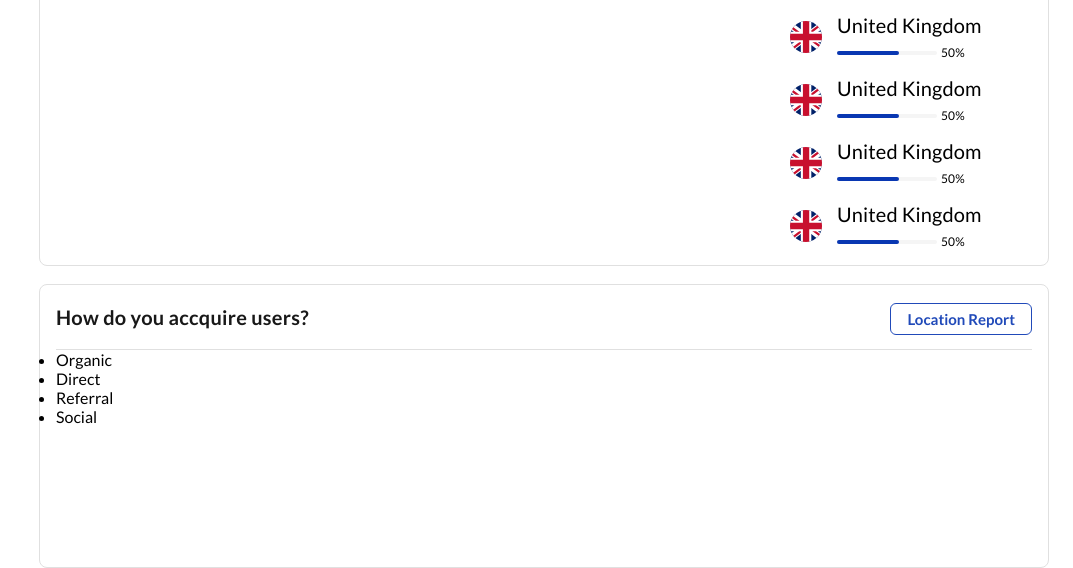
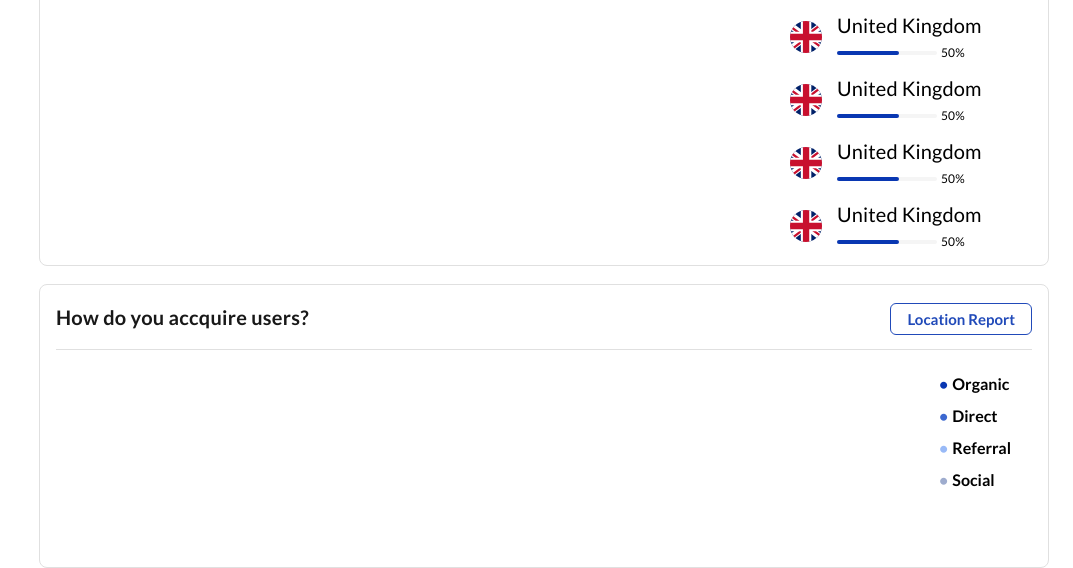
Before and after one commit to vishek-patel/WorkInSync-Dashboard, a plain HTML site: page index.html in a window 1280 px wide. Shown: the part 628-1196 px from the top of the page, without its empty margins (207-1280 px from the left). Drawn offline with Linux system fonts and the light colour scheme.

Commit message:
pie-chart-bullet point added

```diff
--- a/Style/style.css
+++ b/Style/style.css
@@ -482,3 +482,86 @@ nav .links ul li a:hover::after {
   width: 100%;
   height: 200px;
 }
+
+
+/* piechart section */
+.pie-chart-section {
+  margin-top: 18px;
+  border: 1px solid #e0e0e0;
+  padding: 18px 16px;
+  border-radius: 8px;
+}
+.pie-chart-section-heading {
+  font-weight: 700;
+  font-size: 20px;
+  flex: 1;
+  font-size: 20px;
+  line-height: 28px;
+  opacity: 0.9;
+  letter-spacing: 0.25px;
+}
+.pie-chart-heading-div {
+  display: flex;
+  margin-bottom: 14px;
+}
+.pie-chart-heading-div button {
+  font-weight: 700;
+  font-size: 15px;
+  color: #0937b2;
+  opacity: 0.9;
+  padding: 6px 16px;
+  background-color: white;
+  border-radius: 6px;
+  border: 1px solid #0937b2;
+}
+
+.pie-chart-main-div {
+  border-top: 1px solid #e0e0e0;
+  width: 100%;
+  height: 200px;
+  display: flex;
+}
+.pie-chart-data ul {
+  list-style: none;
+  display: flex;
+  flex-direction: column;
+  margin-right: 20.94px;
+  margin-top: 24px;
+  height: 116px;
+  justify-content: space-between;
+  color: #000000;
+  font-weight: 700;
+  line-height: 20px;
+}
+
+ul .list-group::before {
+  content: "\2022";
+  color: #0937b2;
+  font-weight: bold;
+  display: inline-block;
+  width: 13.36px;
+  height: 13.36px;
+  margin-left: -1em;
+}
+.bar-chart {
+  flex: 2;
+}
+.pie-charts {
+  flex: 1;
+  display: flex;
+}
+.pie-chart {
+  flex: 1;
+}
+ul .list-group-1::before {
+  color: #0937b2;
+}
+ul .list-group-2::before {
+  color: #3c68d0;
+}
+ul .list-group-3::before {
+  color: #99baf7;
+}
+ul .list-group-4::before {
+  color: #9eacce;
+}
```
